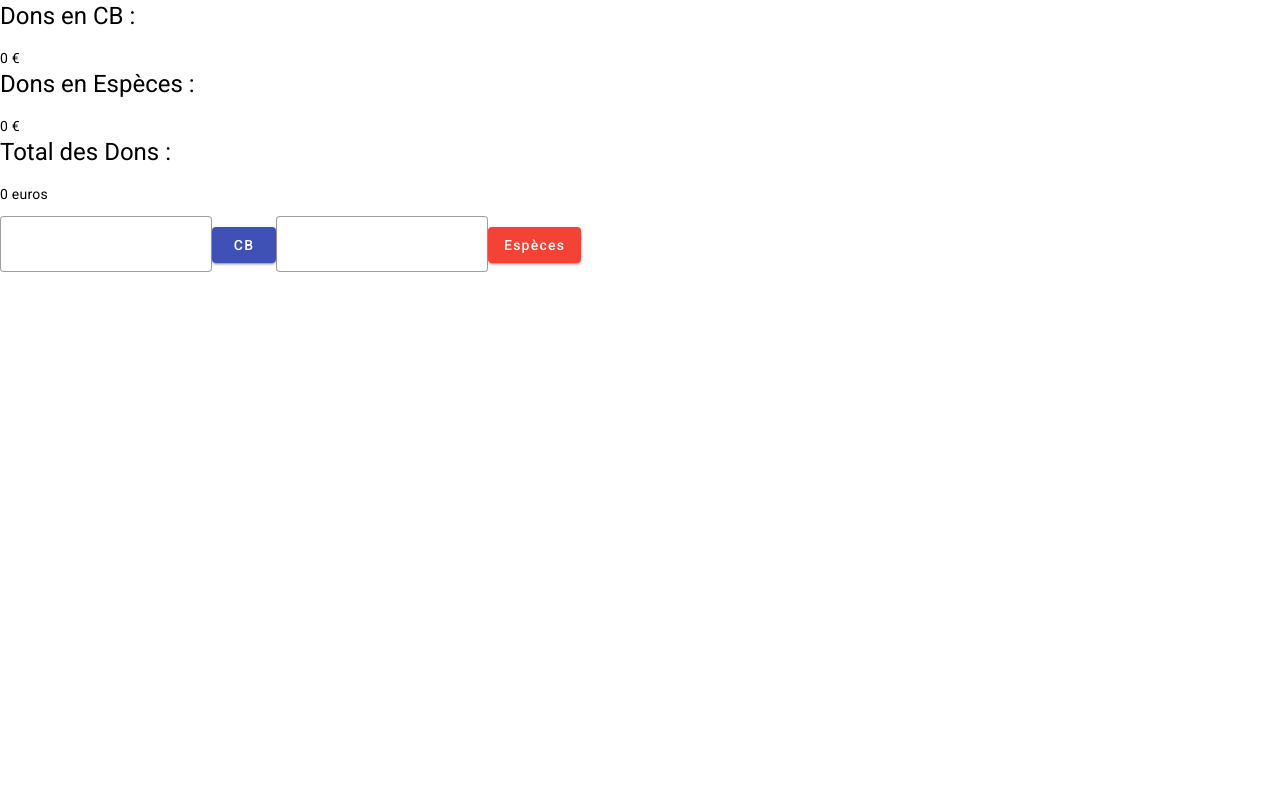
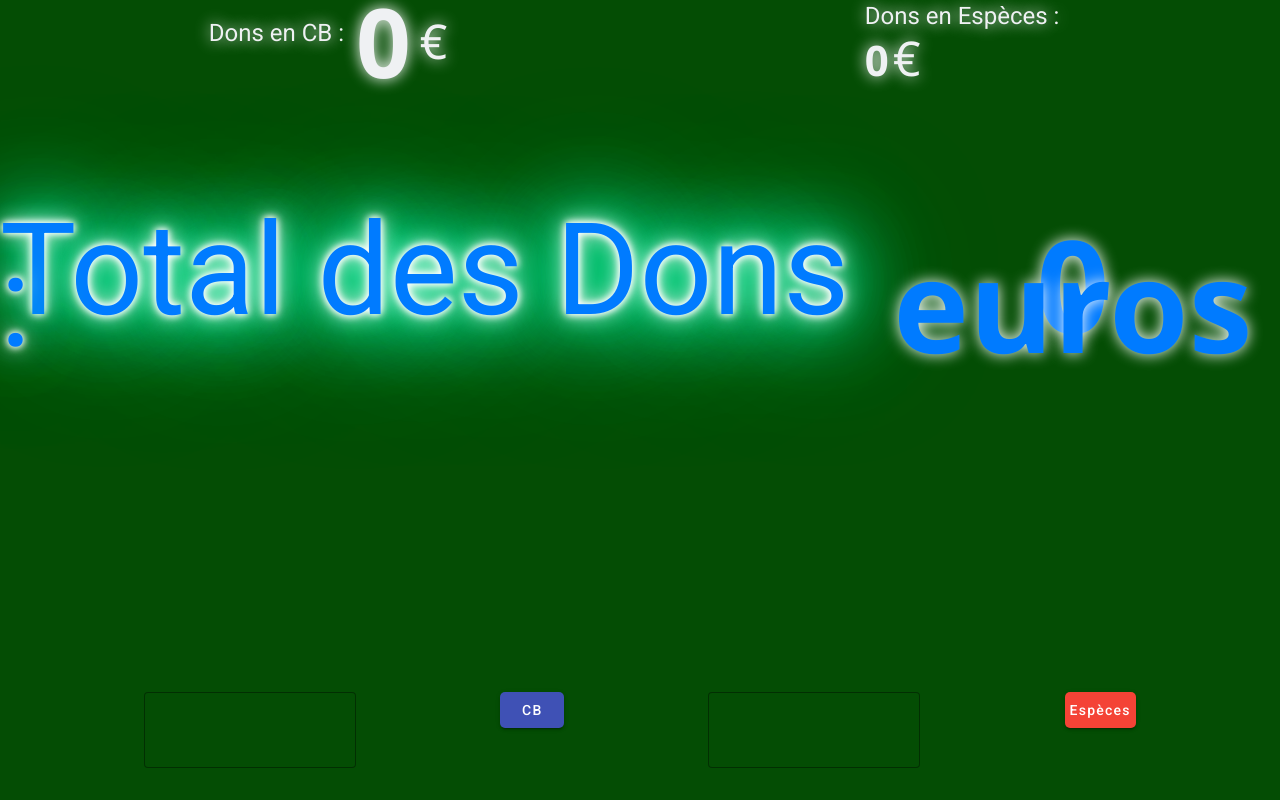
Before and after one commit to krimokiss/CountUpDons, an Angular app: page / in a window 1280 px wide. Built offline with nearby package versions, Linux system fonts and the light colour scheme.

Commit message:
change krimo before merge

```diff
--- a/src/app/dons/dons.component.scss
+++ b/src/app/dons/dons.component.scss
@@ -10,80 +10,80 @@
 //     padding: 0%;
 //     margin: 0%;
 //   }
-//   .container{
-//     display: flex;
-//     flex-direction: column;
-//     justify-content: space-between;
-//     height: 100vh;
-//     font-family: 'Segoe UI', Tahoma, Geneva, Verdana, sans-serif;
-//     background-color: rgb(4, 77, 4);
-//   }
+  .container{
+    display: flex;
+    flex-direction: column;
+    justify-content: space-between;
+    height: 100vh;
+    font-family: 'Segoe UI', Tahoma, Geneva, Verdana, sans-serif;
+    background-color: rgb(4, 77, 4);
+  }
 
-// #targetId1, #targetId2, #targetId3 {
-//     font-size: 3em;
-//     font-weight: bold;
-//     text-align: center;
-//   }
+#targetId1, #targetId2, #targetId3 {
+    font-size: 3em;
+    font-weight: bold;
+    text-align: center;
+  }
 
-//   input[type="number"] {
-//     padding: 5px;
-//     font-size: 1em;
-//     margin: 5px;
-//   }
+  input[type="number"] {
+    padding: 5px;
+    font-size: 1em;
+    margin: 5px;
+  }
 
-//   button {
-//     padding: 5px;
-//     background-color: #007bff;
-//     color: #fff;
-//     border: none;
-//     border-radius: 5px;
-//     cursor: pointer;
-//   }
-//   .cb{
-//     display: flex;
-//     align-items: center;
-//     justify-content: center;
-//     font-size: 2rem;
-//   }
-//   .dons{
-//     display: flex;
-//     justify-content: space-around;
-//     color: #eff1f3;
-//     animation: glow 2500ms linear infinite 4000ms;
-//   }
+  button {
+    padding: 5px;
+    background-color: #007bff;
+    color: #fff;
+    border: none;
+    border-radius: 5px;
+    cursor: pointer;
+  }
+  .cb{
+    display: flex;
+    align-items: center;
+    justify-content: center;
+    font-size: 2rem;
+  }
+  .dons{
+    display: flex;
+    justify-content: space-around;
+    color: #eff1f3;
+    animation: glow 2500ms linear infinite 4000ms;
+  }
 
 
-//   .addition{
-//     display: flex;
-//     justify-content: space-evenly;
-//     margin-bottom: 10px;
+  .addition{
+    display: flex;
+    justify-content: space-evenly;
+    margin-bottom: 10px;
 
-//   }
-//   .euros{
-//     font-size: 3rem;
-//   }
-//   .titre, #targetId3{
+  }
+  .euros{
+    font-size: 3rem;
+  }
+  .titre, #targetId3{
 
-//     font-size: 8rem;
-//     color: #007bff;
-//     text-shadow:
-//     0 0 7px #fff,
-//     0 0 10px #fff,
-//     0 0 21px #fff,
-//     0 0 42px #0fa,
-//     0 0 82px #0fa,
-//     0 0 92px #0fa,
-//     0 0 102px #0fa,
-//     0 0 151px #0fa;
-//   }
+    font-size: 8rem;
+    color: #007bff;
+    text-shadow:
+    0 0 7px #fff,
+    0 0 10px #fff,
+    0 0 21px #fff,
+    0 0 42px #0fa,
+    0 0 82px #0fa,
+    0 0 92px #0fa,
+    0 0 102px #0fa,
+    0 0 151px #0fa;
+  }
 
-//   #targetId3{
-//     animation: glow 2500ms linear infinite 4000ms;
-//   }
+  #targetId3{
+    animation: glow 2500ms linear infinite 4000ms;
+  }
 
 
-//   @keyframes glow {
-//     40% {
-//       text-shadow: 0 0 15px #fff;
-//     }
-//   }
+  @keyframes glow {
+    40% {
+      text-shadow: 0 0 15px #fff;
+    }
+  }
--- a/src/styles.scss
+++ b/src/styles.scss
@@ -2,3 +2,6 @@
 
 html, body { height: 100%; }
 body { margin: 0; font-family: Roboto, "Helvetica Neue", sans-serif; }
+
+html, body { height: 100%; }
+body { margin: 0; font-family: Roboto, "Helvetica Neue", sans-serif; }
```
